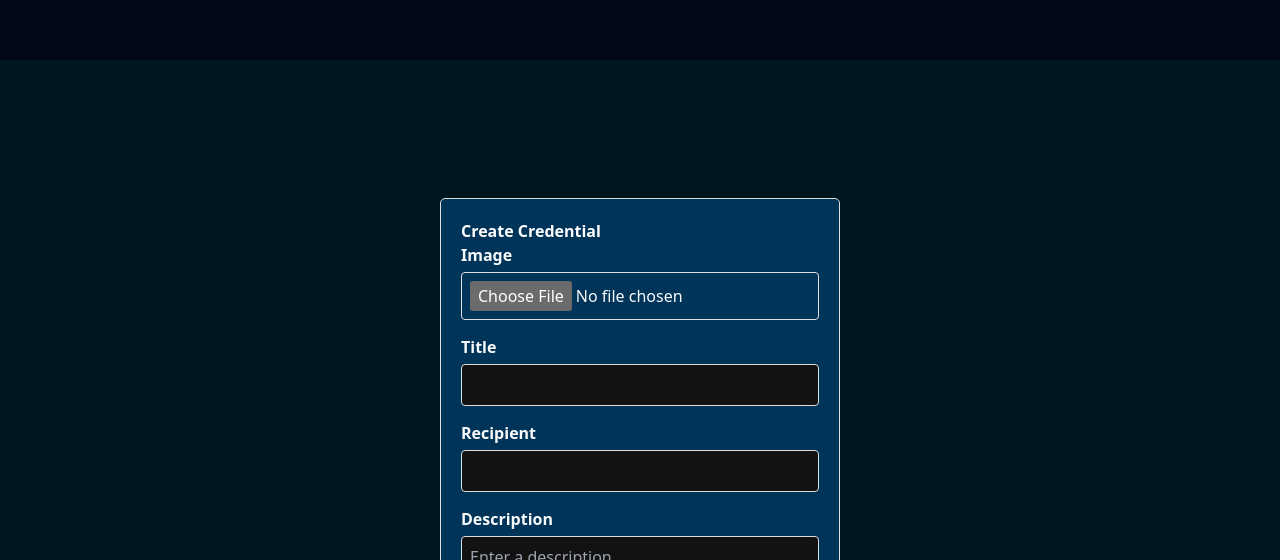
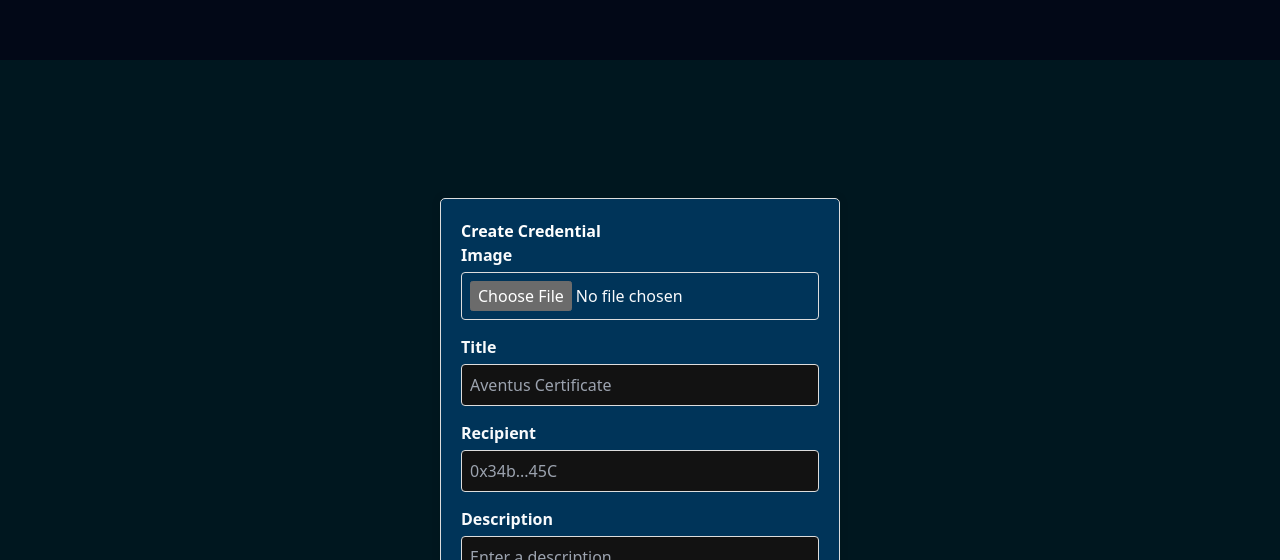
Before and after one commit to dawksh/aventus-creds, a Next.js app: page /uploadform in a window 1280 px wide. Shown: the part 240-800 px from the top of the page. Built offline with nearby package versions, Linux system fonts and the light colour scheme.

Commit message:
feat: add placeholder

```diff
--- a/pages/uploadform.tsx
+++ b/pages/uploadform.tsx
@@ -66,6 +66,7 @@ const UploadForm: React.FC = () => {
             id="title"
             value={title}
             onChange={(e) => setTitle(e.target.value)}
+            placeholder='Aventus Certificate'
             className={styles.input}
           />
         </div>
@@ -76,6 +77,7 @@ const UploadForm: React.FC = () => {
             id="recipient"
             value={recipient}
             onChange={(e) => setRecipient(e.target.value)}
+            placeholder='0x34b...45C'
             className={styles.input}
           />
         </div>
```
